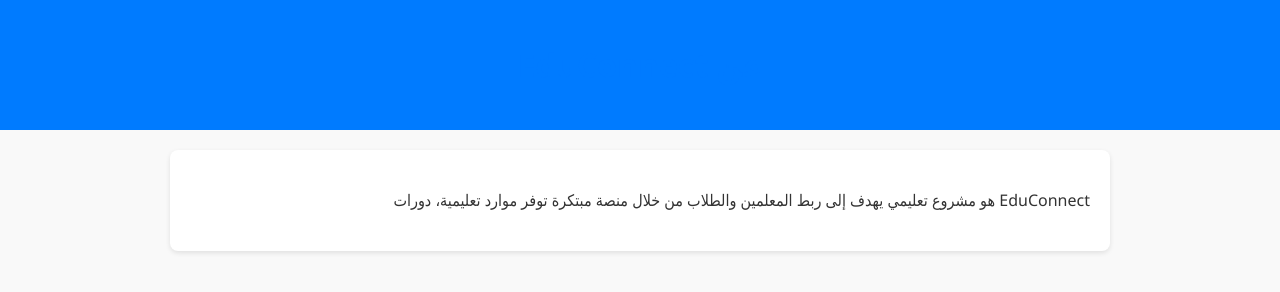
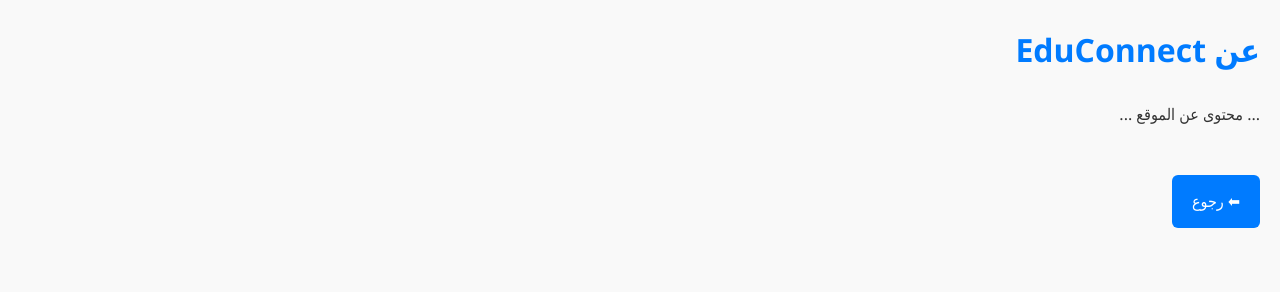
Before and after one commit to MadleenAlHassan91/EduConnect-site, a plain HTML site: page about.html in a window 1280 px wide. Drawn offline with Linux system fonts and the light colour scheme.

Commit message:
Update about.html

```diff
--- a/about.html
+++ b/about.html
@@ -3,53 +3,36 @@
 <head>
   <meta charset="UTF-8">
   <meta name="viewport" content="width=device-width, initial-scale=1.0">
-  <title>عن الموقع - EduConnect</title>
+  <title>عن الموقع</title>
   <style>
     body {
       font-family: "Segoe UI", Tahoma, Geneva, Verdana, sans-serif;
-      margin: 0;
-      padding: 0;
+      margin: 20px;
       background: #f9f9f9;
       color: #333;
       line-height: 1.8;
     }
-    header {
-      background: #007BFF;
-      color: white;
-      text-align: center;
-      padding: 15px;
-    }
-    .container {
-      max-width: 900px;
-      margin: 20px auto;
-      padding: 20px;
-      background: white;
-      border-radius: 8px;
-      box-shadow: 0 2px 5px rgba(0,0,0,0.1);
-    }
-    h1, h3 {
+    h1 {
       color: #007BFF;
     }
-    a {
+    .back-btn {
       display: inline-block;
-      margin-top: 20px;
-      padding: 10px 20px;
+      margin-top: 30px;
+      padding: 12px 20px;
       background: #007BFF;
-      color: white;
+      color: #fff;
       text-decoration: none;
-      border-radius: 5px;
+      border-radius: 6px;
     }
-    a:hover {
+    .back-btn:hover {
       background: #0056b3;
     }
   </style>
 </head>
 <body>
-  <header>
-    <h1>عن EduConnect</h1>
-  </header>
+  <h1>عن EduConnect</h1>
+  <p>... محتوى عن الموقع ...</p>
 
-  <div class="container">
-    <p>
-      EduConnect هو مشروع تعليمي يهدف إلى ربط المعلمين والطلاب من خلال منصة
-      مبتكرة توفر موارد تعليمية، دورات
+  <a href="index.html" class="back-btn">⬅ رجوع</a>
+</body>
+</html>
```
